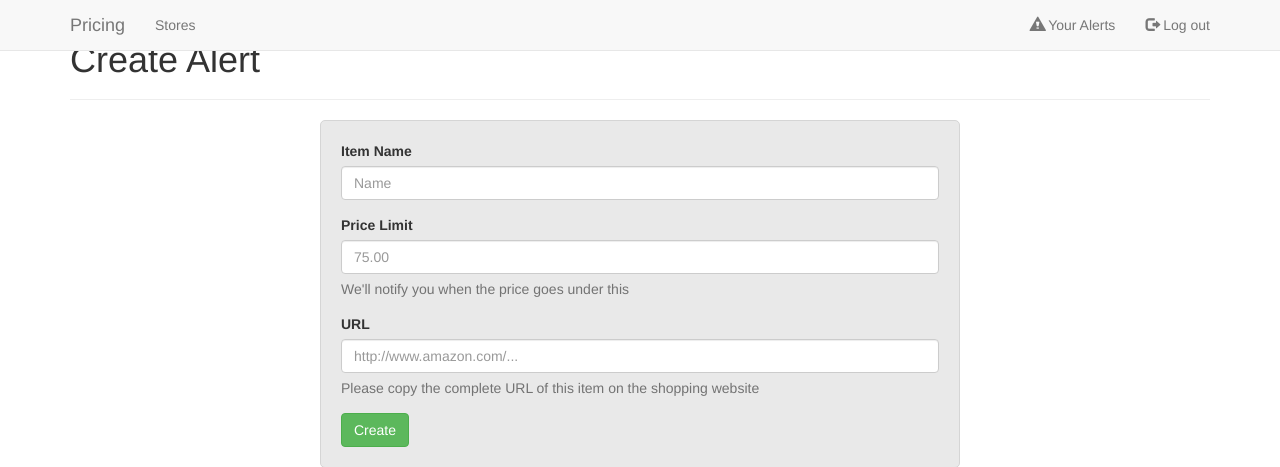
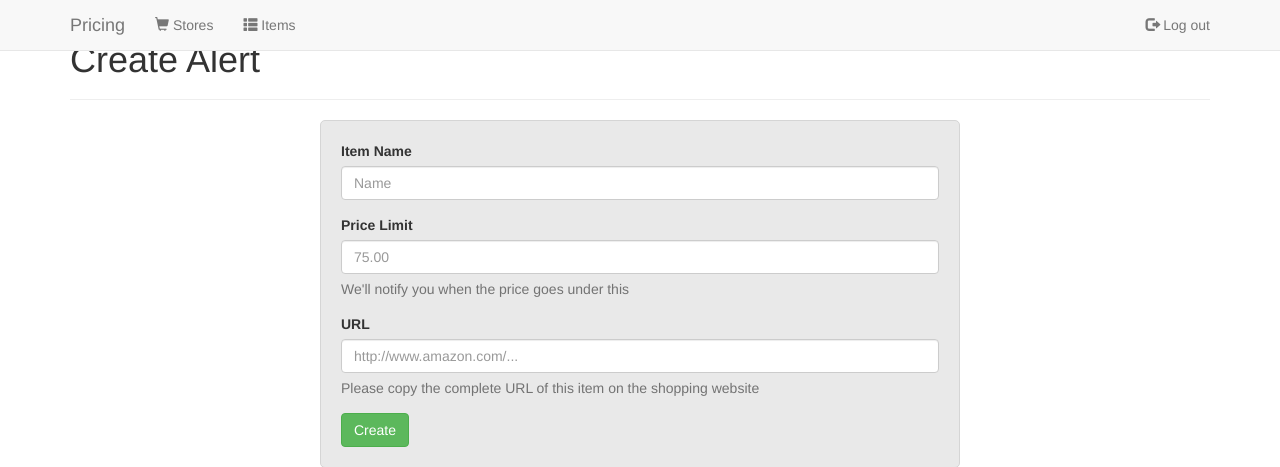
Before and after one commit to liyu10000/priceon, a Flask app: page /alerts/new in a window 1280 px wide. Shown: the top 467 px of the page. Run offline with Flask 2, Linux system fonts and the light colour scheme; the visitor is signed in with stand-in values (Sample User, id 1); some libraries are stand-ins or nearby versions.

Commit message:
modified display of navigation tool bars

```diff
--- a/src/templates/base.jinja2
+++ b/src/templates/base.jinja2
@@ -26,12 +26,14 @@
 
         <div id="navbar" class="navbar-collapse collapse">
             <ul class="nav navbar-nav">
-                <li><a href="{{ url_for('stores.index') }}">Stores</a></li>
+		    <li><a href="{{ url_for('stores.index') }}"><span class="glyphicon glyphicon-shopping-cart"></span> Stores</a></li>
             </ul>
 
             {% if session['email'] %}
-                <ul class="nav navbar-nav navbar-right">
-                    <li><a href="{{ url_for('users.user_alerts') }}"><span class="glyphicon glyphicon-alert"></span> Your Alerts</a></li>
+                <ul class="nav navbar-nav">
+                    <li><a href="{{ url_for('users.user_alerts') }}"><span class="glyphicon glyphicon-th-list"></span> Items</a></li>
+		</ul>
+		<ul class="nav navbar-nav navbar-right">
                     <li><a href="{{ url_for('users.logout_user') }}"><span class="glyphicon glyphicon-log-out"></span> Log out</a></li>
                 </ul>
             {% else %}
```
